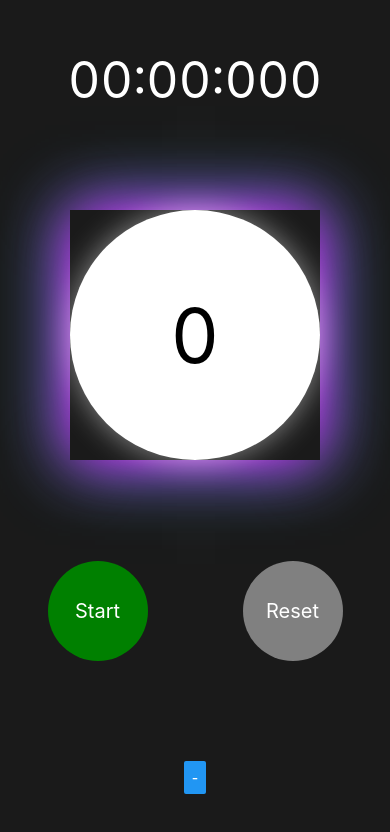
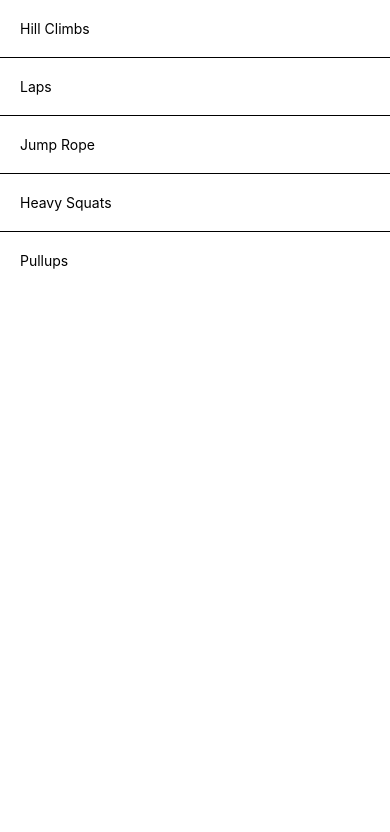
Before and after one commit to letsbelopez/hill-pass, a React Native app: screen / in a window 390 px wide. Shown: the top 832 px of the page. Built offline with nearby package versions, Linux system fonts and the light colour scheme.

Commit message:
list screen wip

```diff
--- a/App.js
+++ b/App.js
@@ -1,146 +1,12 @@
-import { StatusBar } from 'expo-status-bar';
 import React, { useState } from 'react';
-import { StyleSheet, Text, View, TouchableOpacity, Button, SafeAreaView } from 'react-native';
-import TimerDisplay from './components/TimerDisplay';
+
+import RecordingScreen from './screens/RecordingScreen';
+import RecordsScreen from './screens/RecordsScreen';
 
 export default function App() {
-  const [count, setCount] = useState(0);
-  const [seconds, setSeconds] = useState(0);
-  const [interval, setIntervalId] = useState(null);
-  const [pausedTime, setPausedTime] = useState(0);
-
-  const onStartClock = () => {
-    let startTime = Date.now();
-
-    let intervalId = setInterval(() => {
-      let currentTime = Date.now();
-      let difference;
-      if (pausedTime) {
-        difference = (currentTime - startTime) + pausedTime;
-      } else {
-        difference = currentTime - startTime;
-      }
-      setSeconds(difference);
-    }, 1);
-    setIntervalId(intervalId);
-  }
-
-  const onStopClock = () => {
-    clearInterval(interval);
-    setIntervalId(null);
-    setPausedTime(seconds);
-  }
-
-  const onCountUp = () => {
-    setCount(count + 1);
-  }
-
-  const resetClock = () => {
-    setSeconds(0);
-    setPausedTime(0);
-  }
+  const [isRecording, setIsRecording] = useState(false);
 
   return (
-    <SafeAreaView style={styles.container}>
-      <TimerDisplay seconds={seconds} />
-      <View style={styles.oneButtonContainer}>
-        <TouchableOpacity onPress={() => onCountUp()}>
-          <View style={styles.countPlusLargeShadow}>
-            <View style={styles.countPlusMediumShadow}>
-              <View style={styles.countPlus}>
-                <Text style={styles.count}>{count}</Text>
-              </View>
-            </View>
-          </View>
-        </TouchableOpacity>
-      </View>
-      <View style={styles.twoButtonsContainer}>
-        <TouchableOpacity onPress={() => {interval ? onStopClock() : onStartClock()}}>
-          <View style={{...styles.buttonSmall, backgroundColor: typeof interval == 'number' ? 'red' : 'green',}}>
-            <Text style={styles.playPauseText}>{typeof interval == 'number' ? 'Stop' : 'Start'}</Text>
-          </View>
-        </TouchableOpacity>
-        <TouchableOpacity onPress={resetClock} disabled={typeof interval == 'number'}>
-          <View style={{...styles.buttonSmall, backgroundColor: 'grey', opacity: typeof interval == 'number' ? 0.5: 1}}>
-            <Text style={styles.countPlusText}>Reset</Text>
-          </View>
-        </TouchableOpacity>
-      </View>
-
-      <Button onPress={() => setCount(count - 1)} title="-" />
-      <StatusBar style="auto" />
-    </SafeAreaView>
+    isRecording ? <RecordingScreen /> : <RecordsScreen />
   );
 }
-
-const styles = StyleSheet.create({
-  buttonSmall: {
-    backgroundColor: '#e81f76',
-    height: 100,
-    width: 100,
-    borderRadius: 100 * 2,
-    alignItems: 'center',
-    justifyContent: 'center',
-  },
-  container: {
-    flex: 1,
-    backgroundColor: 'hsla(152, 0%, 10%, 1)',
-    alignItems: 'center',
-    justifyContent: 'space-around',
-  },
-  oneButtonContainer: {
-    alignItems: 'center',
-    width: '100%'
-  },
-  twoButtonsContainer: {
-    flexDirection: 'row',
-    justifyContent: 'space-around',
-    width: '100%'
-  },
-  countPlus: {
-    backgroundColor: '#fff',
-    shadowColor: '#fff',
-    shadowOffset: {
-      width: 0,
-      height: 0,
-    },
-    shadowRadius: 30,
-    shadowOpacity: .5,
-    height: 250,
-    width: 250,
-    borderRadius: 250 * 2,
-    alignItems: 'center',
-    justifyContent: 'center',
-    fontSize: 75
-  },
-  countPlusMediumShadow: {
-    shadowColor: '#f0f',
-    shadowOffset: {
-      width: 0,
-      height: 0,
-    },
-    shadowRadius: 60,
-    shadowOpacity: 1,
-  },
-  countPlusLargeShadow: {
-    shadowColor: '#0ff',
-    shadowOffset: {
-      width: 0,
-      height: 0,
-    },
-    shadowRadius: 70,
-    shadowOpacity: .8,
-  },
-  countPlusText: {
-    color: 'white',
-    fontSize: 20
-  },
-  playPauseText: {
-    color: 'white',
-    fontSize: 20
-  },
-  count: {
-    color: 'black',
-    fontSize: 75
-  }
-});
--- /dev/null
+++ b/components/RecordItem.js
@@ -0,0 +1,16 @@
+import React from 'react';
+import { Text, TouchableOpacity, StyleSheet } from 'react-native';
+
+export default function RecordItem(props) {
+  return (
+    <TouchableOpacity style={styles.item}>
+      <Text>{props.title}</Text>
+    </TouchableOpacity>
+  );
+}
+
+const styles = StyleSheet.create({
+  item: {
+    padding: 20,
+  }
+});
--- /dev/null
+++ b/screens/RecordingScreen.js
@@ -0,0 +1,146 @@
+import { StatusBar } from 'expo-status-bar';
+import React, { useState } from 'react';
+import { StyleSheet, Text, View, TouchableOpacity, Button, SafeAreaView } from 'react-native';
+import TimerDisplay from '../components/TimerDisplay';
+
+export default function RecordingScreen() {
+  const [count, setCount] = useState(0);
+  const [seconds, setSeconds] = useState(0);
+  const [interval, setIntervalId] = useState(null);
+  const [pausedTime, setPausedTime] = useState(0);
+
+  const onStartClock = () => {
+    let startTime = Date.now();
+
+    let intervalId = setInterval(() => {
+      let currentTime = Date.now();
+      let difference;
+      if (pausedTime) {
+        difference = (currentTime - startTime) + pausedTime;
+      } else {
+        difference = currentTime - startTime;
+      }
+      setSeconds(difference);
+    }, 1);
+    setIntervalId(intervalId);
+  }
+
+  const onStopClock = () => {
+    clearInterval(interval);
+    setIntervalId(null);
+    setPausedTime(seconds);
+  }
+
+  const onCountUp = () => {
+    setCount(count + 1);
+  }
+
+  const resetClock = () => {
+    setSeconds(0);
+    setPausedTime(0);
+  }
+
+  return (
+    <SafeAreaView style={styles.container}>
+      <TimerDisplay seconds={seconds} />
+      <View style={styles.oneButtonContainer}>
+        <TouchableOpacity onPress={() => onCountUp()}>
+          <View style={styles.countPlusLargeShadow}>
+            <View style={styles.countPlusMediumShadow}>
+              <View style={styles.countPlus}>
+                <Text style={styles.count}>{count}</Text>
+              </View>
+            </View>
+          </View>
+        </TouchableOpacity>
+      </View>
+      <View style={styles.twoButtonsContainer}>
+        <TouchableOpacity onPress={() => {interval ? onStopClock() : onStartClock()}}>
+          <View style={{...styles.buttonSmall, backgroundColor: typeof interval == 'number' ? 'red' : 'green',}}>
+            <Text style={styles.playPauseText}>{typeof interval == 'number' ? 'Stop' : 'Start'}</Text>
+          </View>
+        </TouchableOpacity>
+        <TouchableOpacity onPress={resetClock} disabled={typeof interval == 'number'}>
+          <View style={{...styles.buttonSmall, backgroundColor: 'grey', opacity: typeof interval == 'number' ? 0.5: 1}}>
+            <Text style={styles.countPlusText}>Reset</Text>
+          </View>
+        </TouchableOpacity>
+      </View>
+
+      <Button onPress={() => setCount(count - 1)} title="-" />
+      <StatusBar style="auto" />
+    </SafeAreaView>
+  );
+}
+
+const styles = StyleSheet.create({
+  buttonSmall: {
+    backgroundColor: '#e81f76',
+    height: 100,
+    width: 100,
+    borderRadius: 100 * 2,
+    alignItems: 'center',
+    justifyContent: 'center',
+  },
+  container: {
+    flex: 1,
+    backgroundColor: 'hsla(152, 0%, 10%, 1)',
+    alignItems: 'center',
+    justifyContent: 'space-around',
+  },
+  oneButtonContainer: {
+    alignItems: 'center',
+    width: '100%'
+  },
+  twoButtonsContainer: {
+    flexDirection: 'row',
+    justifyContent: 'space-around',
+    width: '100%'
+  },
+  countPlus: {
+    backgroundColor: '#fff',
+    shadowColor: '#fff',
+    shadowOffset: {
+      width: 0,
+      height: 0,
+    },
+    shadowRadius: 30,
+    shadowOpacity: .5,
+    height: 250,
+    width: 250,
+    borderRadius: 250 * 2,
+    alignItems: 'center',
+    justifyContent: 'center',
+    fontSize: 75
+  },
+  countPlusMediumShadow: {
+    shadowColor: '#f0f',
+    shadowOffset: {
+      width: 0,
+      height: 0,
+    },
+    shadowRadius: 60,
+    shadowOpacity: 1,
+  },
+  countPlusLargeShadow: {
+    shadowColor: '#0ff',
+    shadowOffset: {
+      width: 0,
+      height: 0,
+    },
+    shadowRadius: 70,
+    shadowOpacity: .8,
+  },
+  countPlusText: {
+    color: 'white',
+    fontSize: 20
+  },
+  playPauseText: {
+    color: 'white',
+    fontSize: 20
+  },
+  count: {
+    color: 'black',
+    fontSize: 75
+  }
+});
--- /dev/null
+++ b/screens/RecordsScreen.js
@@ -0,0 +1,44 @@
+import React from 'react';
+import { FlatList, SafeAreaView, StyleSheet, View } from 'react-native';
+
+import RecordItem from '../components/RecordItem';
+
+export default function RecordsScreen() {
+  const renderItem = ({item}) => {
+    return (
+      <RecordItem
+        title={item.title}
+        milliseconds={item.milliseconds}
+        count={item.count}
+      />
+    );
+  };
+
+  const DATA = [
+    { id: '1', title: 'Hill Climbs', milliseconds: 1000, count: 7 },
+    { id: '2', title: 'Laps', milliseconds: 2000, count: 7 },
+    { id: '3', title: 'Jump Rope', milliseconds: 3000, count: 7 },
+    { id: '4', title: 'Heavy Squats', milliseconds: 4000, count: 7 },
+    { id: '5', title: 'Pullups', milliseconds: 5000, count: 7 },
+  ];
+
+  return (
+    <SafeAreaView style={styles.container}>
+      <FlatList
+        data={DATA}
+        renderItem={renderItem}
+        keyExtractor={item => item.id}
+        ItemSeparatorComponent={() => <View style={styles.separator} />} />
+    </SafeAreaView>
+  );
+}
+
+const styles = StyleSheet.create({
+  container: {
+    flex: 1
+  },
+  separator: {
+    backgroundColor: 'black',
+    height: 1
+  }
+})
```
